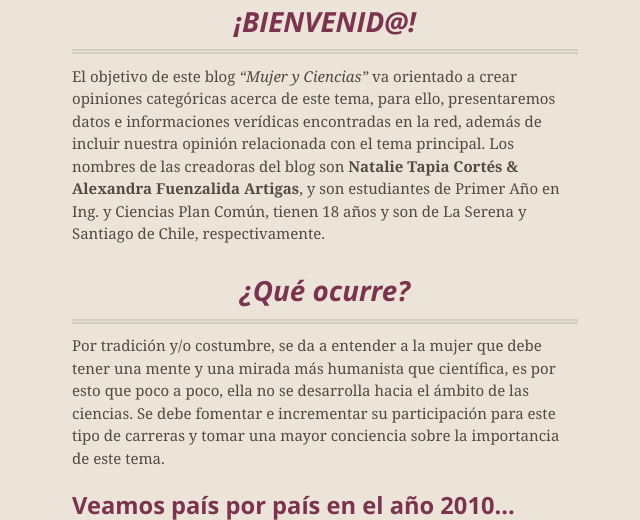
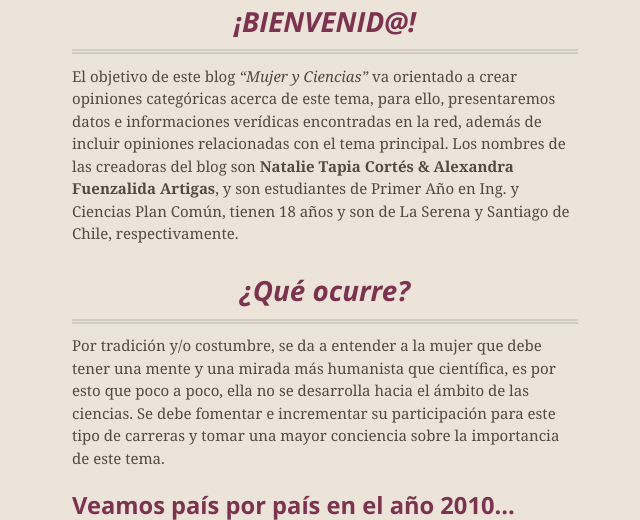
Before and after one commit to Mujeryciencias/mujeryciencias.github.io, a Jekyll site: the page index.html, which Jekyll copies as it is, in a window 1280 px wide and 900 px high, scrolled down 381 px, cut to the strip 194-714 px from the top of the window. Shown: the whole strip, without its empty margins (315-955 px from the left). Built offline with Jekyll 4.4.1, drawn with Linux system fonts in a browser that asks for light colours; nearby versions of some CDN libraries; Markdown is read by kramdown in place of the engine named in the settings.

```diff
--- a/index.html
+++ b/index.html
@@ -50,7 +50,7 @@
 <h1>
 <a name="bienvenid" class="anchor" href="#bienvenid"><span class="octicon octicon-link"></span></a>¡BIENVENID@!</h1>
 
-<p>El objetivo de este blog <em>“Mujer y Ciencias”</em> va orientado a crear opiniones categóricas acerca de este tema, para ello, presentaremos datos e informaciones verídicas encontradas en la red, además de incluir nuestra opinión relacionada con el tema principal.
+<p>El objetivo de este blog <em>“Mujer y Ciencias”</em> va orientado a crear opiniones categóricas acerca de este tema, para ello, presentaremos datos e informaciones verídicas encontradas en la red, además de incluir opiniones relacionadas con el tema principal.
 Los nombres de las creadoras del blog son <strong>Natalie Tapia Cortés &amp; Alexandra Fuenzalida Artigas</strong>, y son estudiantes de Primer Año en Ing. y Ciencias Plan Común, tienen 18 años y son de La Serena y Santiago de Chile, respectivamente.</p>
 
 <h1>
```
Also changed, not shown: params.json (+1 -1 lines).
